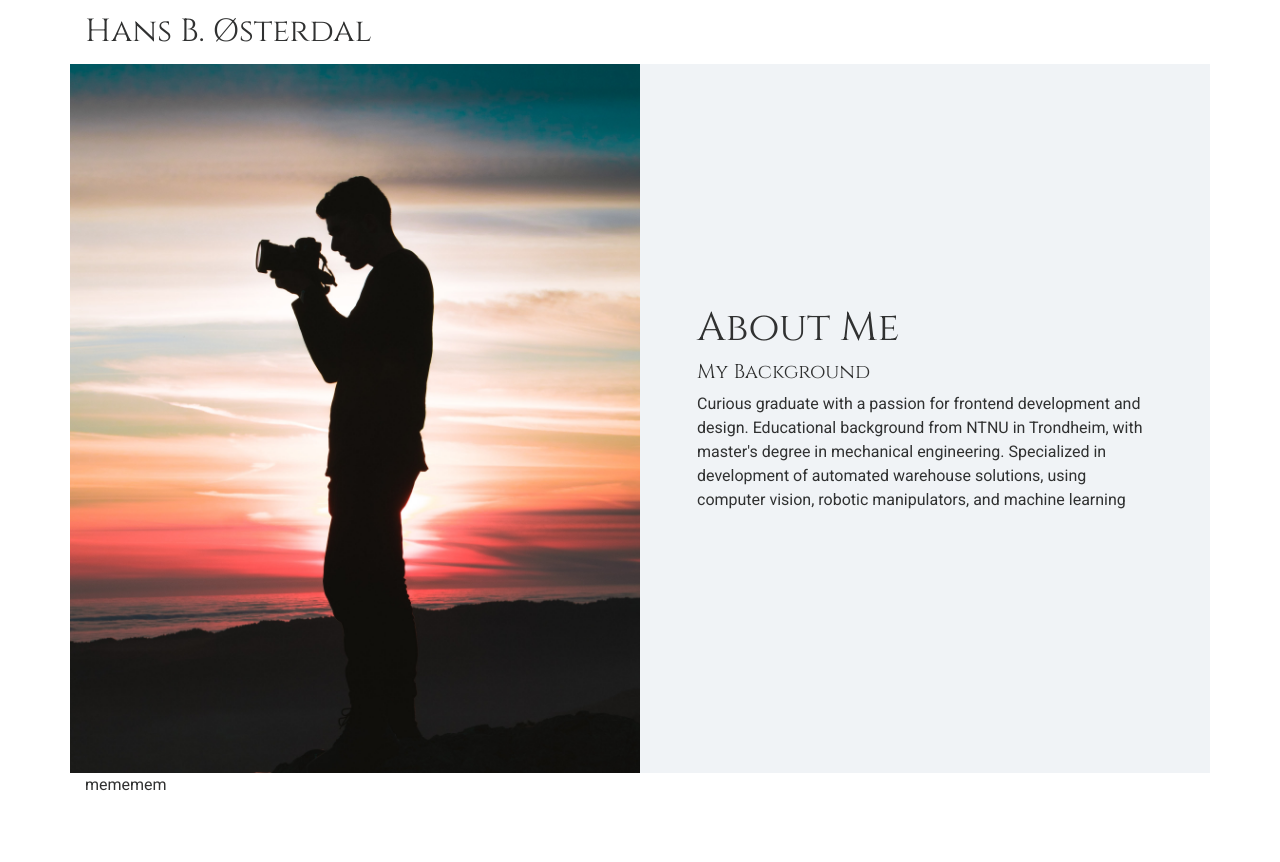
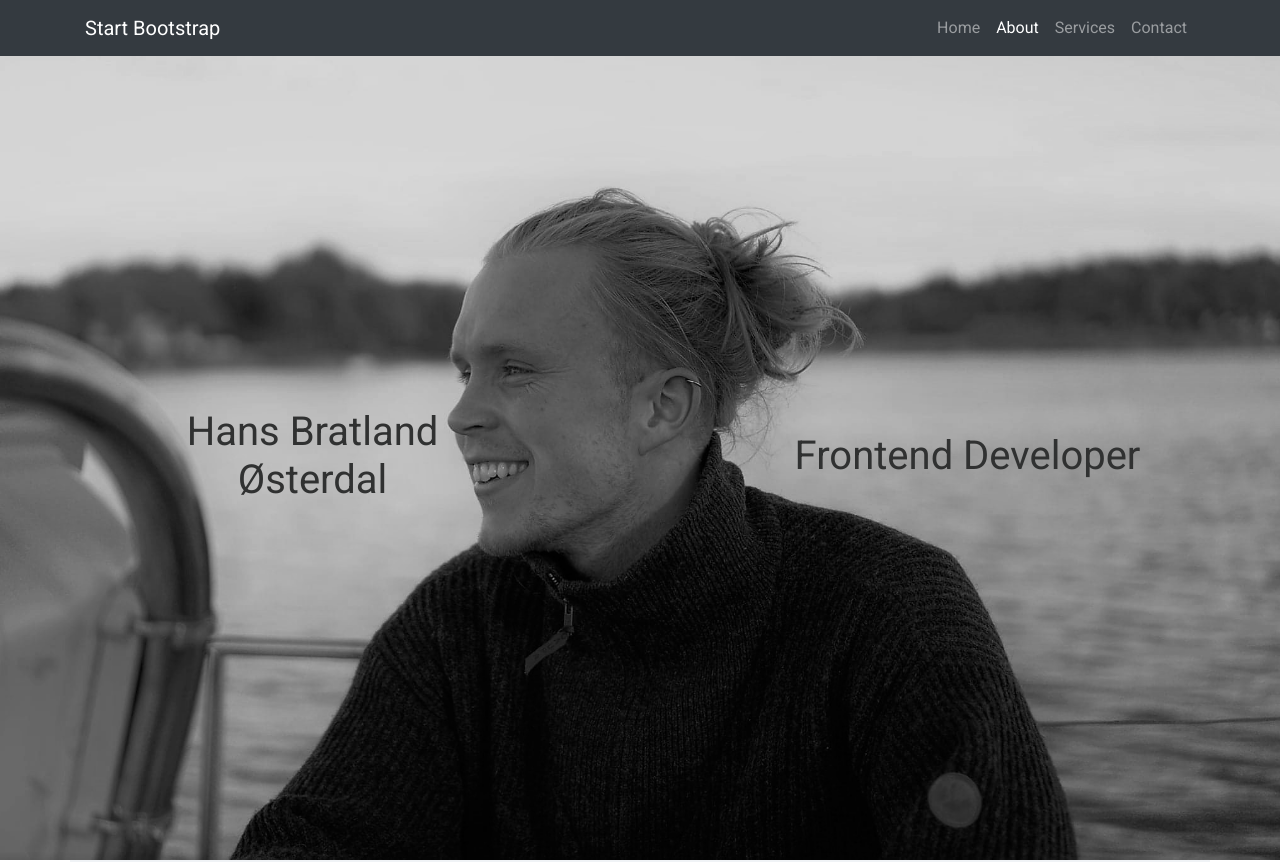
Before and after one commit to osterdalh/online-resume, a React (Create React App) app: page / in a window 1280 px wide. Shown: the top 862 px of the page. Before the commit the page ends 800 px from the top, so only its background shows below. Built offline with nearby package versions, Linux system fonts and the light colour scheme.

Commit message:
layout change

```diff
--- a/public/index.html
+++ b/public/index.html
@@ -4,10 +4,6 @@
 <head>
 
   <!-- Bootstrap core CSS -->
-  <link href="vendor/bootstrap/css/bootstrap.min.css" rel="stylesheet">
-
-  <!-- Custom styles for this template -->
-  <link href="css/scrolling-nav.css" rel="stylesheet">
 
 
   <link href="https://fonts.googleapis.com/css2?family=Roboto:wght@400;700&display=swap" rel="stylesheet">
@@ -34,6 +30,11 @@
       Learn how to configure a non-root public URL by running `npm run build`.
     -->
   <title>React App</title>
+  <link href="vendor/bootstrap/css/bootstrap.min.css" rel="stylesheet">
+
+  <!-- Custom styles for this template -->
+  <link href="css/scrolling-nav.css" rel="stylesheet">
+
 </head>
 
 <body>
@@ -49,7 +50,7 @@
       To begin the development, run `npm start` or `yarn start`.
       To create a production bundle, use `npm run build` or `yarn build`.
     -->
-
+  <!-- Bootstrap core JavaScript -->
   <script src="vendor/jquery/jquery.min.js"></script>
   <script src="vendor/bootstrap/js/bootstrap.bundle.min.js"></script>
 
--- a/src/components/AboutMe/AboutMe.js
+++ b/src/components/AboutMe/AboutMe.js
@@ -4,7 +4,7 @@ import AboutMeImage from './AboutMe.jpg';
 
 const AboutMe = () => {
     return (
-        <div className="container AboutMe">
+        <div id="about" className="container AboutMe">
             <div className="row">
                 <div className="col-6 p-0">
                     <img className="aboutMeImage" src={AboutMeImage} alt="about me"></img>
--- a/src/components/App.js
+++ b/src/components/App.js
@@ -5,11 +5,13 @@ import './App.css';
 import Navbar from './Navbar/Navbar'
 import AboutMe from './AboutMe/AboutMe'
 import EducationAndExperience from './EducationAndExperience/EducationAndExperience'
+import Home from './Home/Home'
 
 function App() {
   return (
     <div className="App">
       <Navbar className="Navbar"></Navbar>
+      <Home></Home>
       <AboutMe></AboutMe>
       <EducationAndExperience></EducationAndExperience>
     </div>
--- /dev/null
+++ b/src/components/Home/Home.js
@@ -0,0 +1,21 @@
+import React from 'react'
+import './Home.scss'
+
+const Home = () => {
+    return (
+        <div id="home" className="Home prallax">
+            <div className="row text-center text align-items-center">
+                <div className="col-6 ">
+                    <h1>Hans Bratland <br></br> Østerdal</h1>
+                </div>
+                <div className="col-6">
+                    <h1>Frontend Developer</h1>
+                </div>
+            </div>
+
+
+        </div>
+    )
+}
+
+export default Home
--- /dev/null
+++ b/src/components/Home/Home.scss
@@ -0,0 +1,20 @@
+.Home{
+    padding-top: 60px;
+}
+
+.prallax {
+    background-image: url("hansAboutMe.jpg");
+
+    /* Set a specific height */
+    min-height: 800px;
+
+    /* Create the parallax scrolling effect */
+    background-attachment: fixed;
+    background-position: center;
+    background-repeat: no-repeat;
+    background-size: cover;
+}
+
+.text{
+    height: 800px;
+}
--- a/src/components/Navbar/Navbar.js
+++ b/src/components/Navbar/Navbar.js
@@ -6,22 +6,25 @@ class Navbar extends React.Component {
 
     render() {
         return (
-                <nav className="navbarContainer navbar navbar-expand-lg navbar-dark bg-dark fixed-top" id="mainNav">
-                    <div className="container">
-                        <a className="navbar-brand js-scroll-trigger" href="#page-top"><h2 className="m-0 headerText"> <span className="navTitle">Hans B. Østerdal</span></h2></a>
-                        <button className="navbar-toggler" type="button" data-toggle="collapse" data-target="#navbarResponsive" aria-controls="navbarResponsive" aria-expanded="false" aria-label="Toggle navigation">
-                            <span className="navbar-toggler-icon"></span>
+            <nav class="navbar navbar-expand-lg navbar-dark bg-dark fixed-top" id="mainNav">
+                <div class="container">
+                    <a class="navbar-brand js-scroll-trigger" href="#page-top">Start Bootstrap</a>
+                    <button class="navbar-toggler" type="button" data-toggle="collapse" data-target="#navbarResponsive" aria-controls="navbarResponsive" aria-expanded="false" aria-label="Toggle navigation">
+                        <span class="navbar-toggler-icon"></span>
                     </button>
-                        <div className="collapse navbar-collapse" id="navbarResponsive">
-                            <ul className="navbar-nav ml-auto">
-                                <li className="nav-item">
-                                    <a className="nav-link js-scroll-trigger" href="#about">About</a>
+                    <div class="collapse navbar-collapse" id="navbarResponsive">
+                        <ul class="navbar-nav ml-auto">
+                        <li class="nav-item">
+                                <a class="nav-link js-scroll-trigger" href="#home">Home</a>
                             </li>
-                                <li className="nav-item">
-                                    <a className="nav-link js-scroll-trigger" href="#services">Education</a>
+                            <li class="nav-item">
+                                <a class="nav-link js-scroll-trigger" href="#about">About</a>
                             </li>
-                                <li className="nav-item">
-                                    <a className="nav-link js-scroll-trigger" href="#contact">Contact</a>
+                            <li class="nav-item">
+                                <a class="nav-link js-scroll-trigger" href="#services">Services</a>
+                            </li>
+                            <li class="nav-item">
+                                <a class="nav-link js-scroll-trigger" href="#contact">Contact</a>
                             </li>
                         </ul>
                     </div>
--- a/src/components/Navbar/Navbar.scss
+++ b/src/components/Navbar/Navbar.scss
@@ -1,5 +1,5 @@
 .navbarContainer {
-    background-color: white !important;
+    background-color: #2f2e2e !important;
 }
 
 .navTitle {
```
Also changed, not shown: src/components/Home/hansAboutMe.jpg (added), tempalteInfo.txt. Lines whose indentation alone changed are shown as unchanged.
